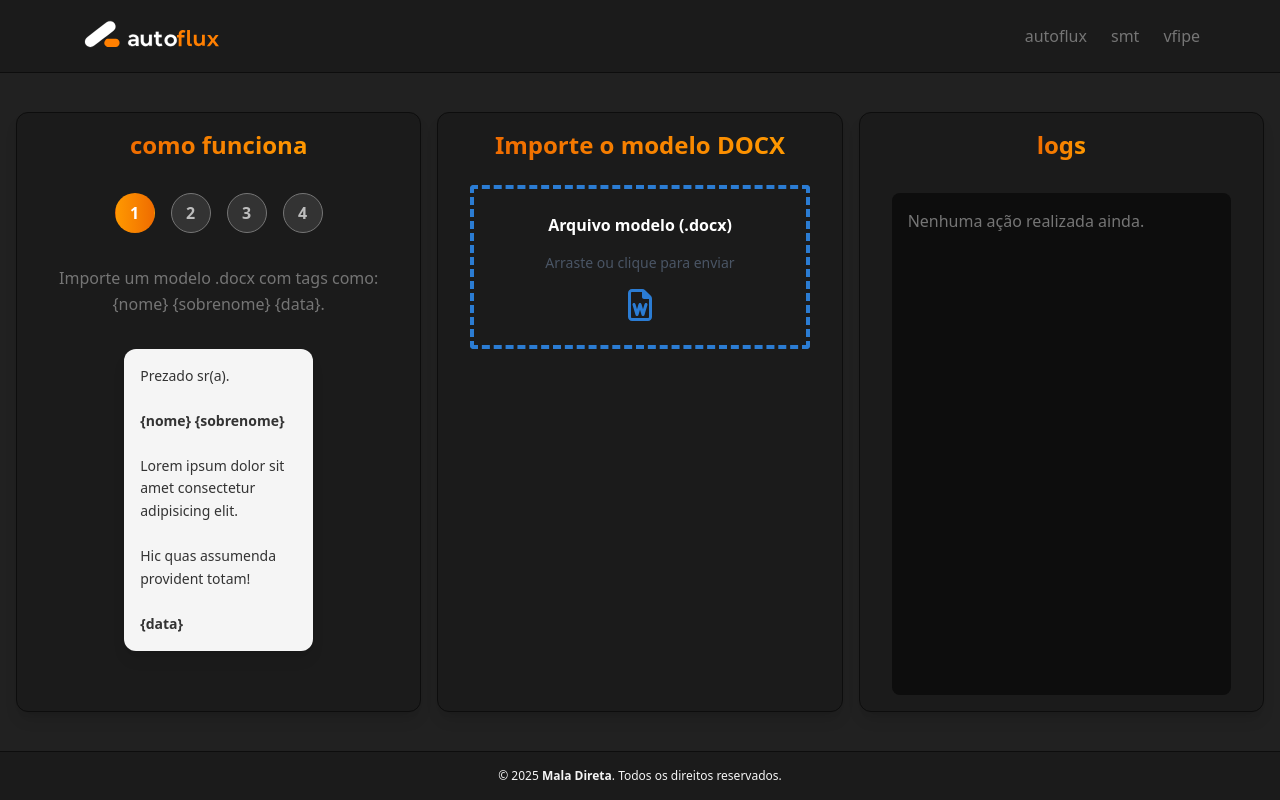
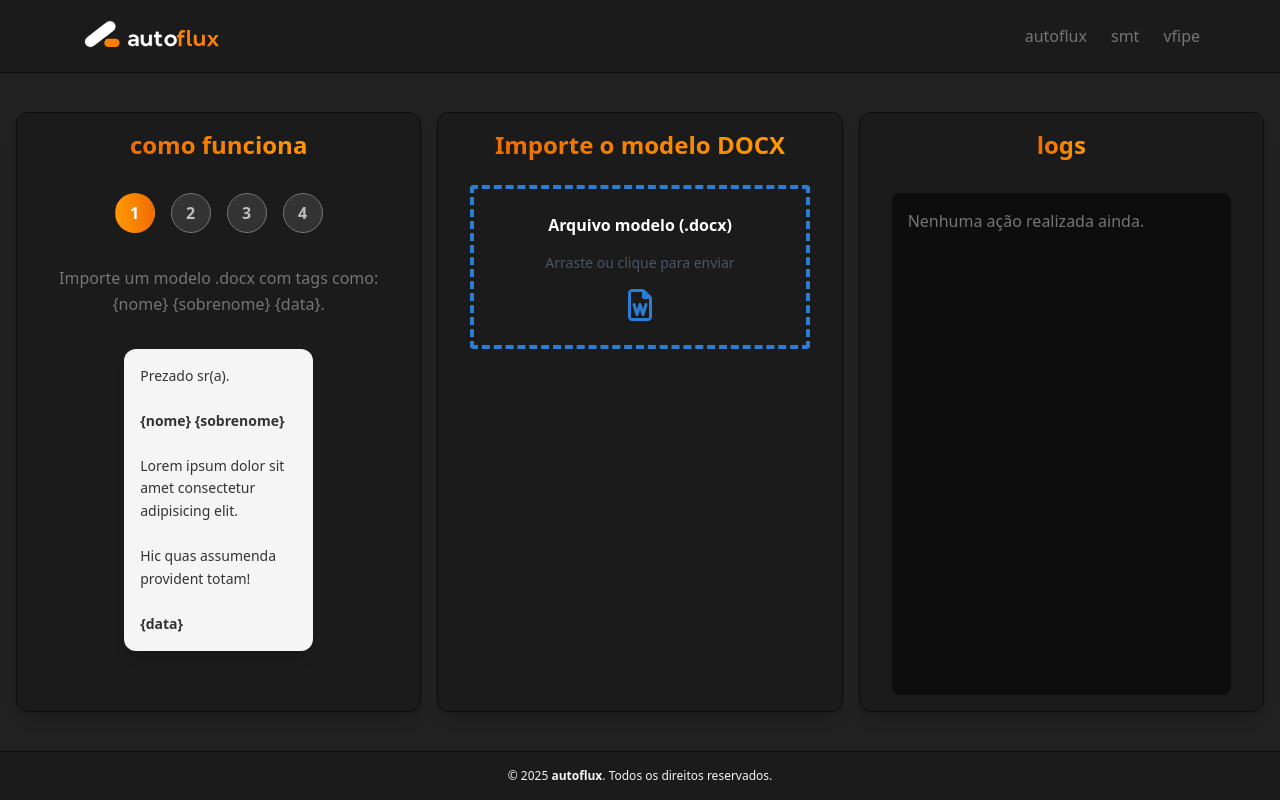
Before and after one commit to cesardmn/maladireta, a React (Vite) app: page / in a window 1280 px wide. Built offline with nearby package versions, Linux system fonts and the light colour scheme.

Commit message:
refactor: alteração na descrição do footer.

```diff
--- a/src/components/Footer.jsx
+++ b/src/components/Footer.jsx
@@ -4,7 +4,7 @@ const Footer = () => {
       <div className="max-w-6xl mx-auto flex flex-col items-center gap-2 text-center sm:flex-row sm:justify-center">
         <p className="text-xs">
           &copy; {new Date().getFullYear()}{' '}
-          <span className="font-semibold">Mala Direta</span>. Todos os direitos
+          <span className="font-semibold">autoflux</span>. Todos os direitos
           reservados.
         </p>
       </div>
```
